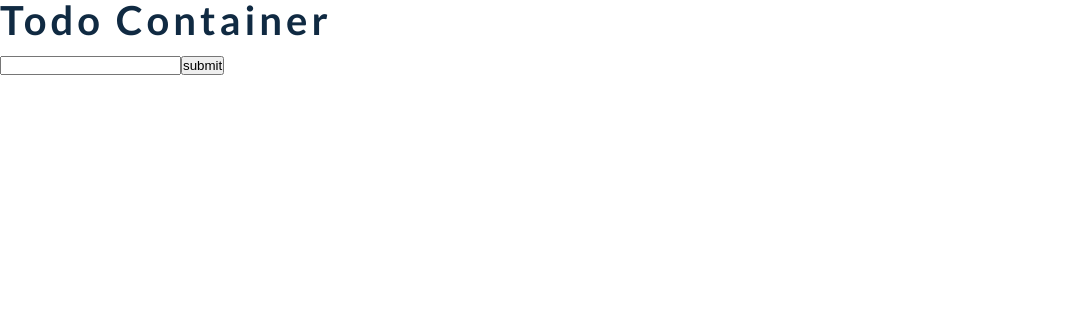
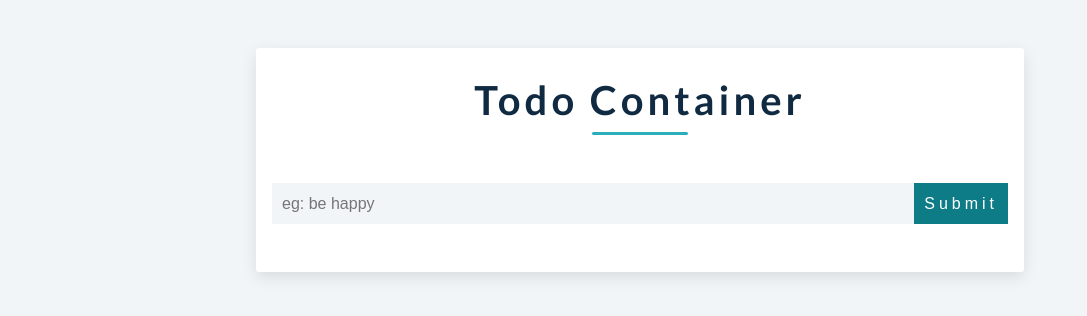
Before and after one commit to racharlasrikanth/react-todo-list, a React (Create React App) app: page / in a window 1280 px wide. Shown: the top 316 px of the page, without its empty margins (0-1087 px from the left). Built offline with nearby package versions, Linux system fonts and the light colour scheme.

Commit message:
todo list styles added

```diff
--- a/src/App.js
+++ b/src/App.js
@@ -38,15 +38,27 @@ const App = () => {
     setAlert({ status:true, message:"Item Updated", type:"success" });
   }
 
+  const clearTodoList = () => {
+    setAlert({ status:true, message:"Items Deleted", type:"danger" });
+    setTodoList([]);
+  }
+
   return (
     <>
       <main>
+        <div className="main-container">
           <Title />
           {
             alert.status && <Alert setAlert={setAlert} message={alert.message} type={alert.type}/>
           }
           <Form formInput={formInput} setFormInput={setFormInput} submitHandler={submitHandler} isEditing={isEditing} updateTodo={updateTodo} setAlert={setAlert}/>
           <TodoList todoList={todoList} deleteTodo={deleteTodo} updateTodo={updateTodo} setIsEditing={setIsEditing} setFormInput={setFormInput}/>
+          {
+            (todoList.length > 0) && <div className="clear-items">
+            <button className="clear-btn" onClick={clearTodoList}>clear todos</button>
+          </div>
+          }
+        </div>
       </main>
     </>
   );
--- a/src/components/Alert.js
+++ b/src/components/Alert.js
@@ -10,7 +10,7 @@ const Alert = ({ message, type, setAlert }) => {
   }, []);
 
 
-  return <div className={`${type}`}>{message}</div>;
+  return <div className={`alert ${type}`}>{message}</div>;
 }
 
 export default Alert;
--- a/src/components/Form.js
+++ b/src/components/Form.js
@@ -31,11 +31,11 @@ const Form = ({ formInput, setFormInput, submitHandler, isEditing, updateTodo, s
 
   return <div className='form-container'>
       <form>
-        <input type="text" value={formInput} onChange={(e) => setFormInput(e.target.value)}/>
+        <input type="text" className='form-input' value={formInput} onChange={(e) => setFormInput(e.target.value)} placeholder='eg: be happy'/>
         {
             isEditing.status
-            ? <button type="submit" onClick={updateCurrentTodo}>edit</button>
-            : <button type="submit" onClick={handleFormSubmit}>submit</button>
+            ? <button className='submit-btn' type="submit" onClick={updateCurrentTodo}>edit</button>
+            : <button className='submit-btn' type="submit" onClick={handleFormSubmit}>submit</button>
         }
       </form>
   </div>;
--- a/src/index.css
+++ b/src/index.css
@@ -41,9 +41,17 @@ Variables
   --ff-primary: "Lato", sans-serif;
   --transition: all 0.3s linear;
   --spacing: 0.25rem;
-  --radius: 0.5rem;
+  --radius: 0.2rem;
   --light-shadow: 0 5px 15px rgba(0, 0, 0, 0.1);
   --dark-shadow: 0 5px 15px rgba(0, 0, 0, 0.2);
+  --fixed-width: 500px;
+  --max-width: 800px;
+  --clr-red-dark: rgb(126, 5, 5);
+  --clr-red-light: rgb(240, 180, 180);
+  --clr-yellow-dark: hsl(60, 95%, 33%);
+  --clr-yellow-light: hsl(60, 95%, 73%);
+  --clr-green-dark: hsl(125, 77%, 17%);
+  --clr-green-light: hsl(118, 63%, 79%);
 }
 /*
 ===============
@@ -61,7 +69,7 @@ html {
 }
 body {
   font-family: var(--ff-primary);
-  background: var(--clr-white);
+  background: var(--clr-grey-10);
   color: var(--clr-grey-1);
   line-height: 1.5;
   font-size: 0.875rem;
@@ -179,3 +187,148 @@ p {
 Todolist styles
 ===============
 */
+main{
+  display: grid;
+  justify-items: center;
+  align-items: flex-start;
+  width: 90%;
+  min-height: 100vh;
+  margin-left: auto;
+  margin-right: auto;
+}
+.main-container{
+  width: 100%;
+  display: grid;
+  grid-template-columns: 1fr;
+  gap: 1rem;
+  background-color: var(--clr-white);
+  padding: 2rem 1rem;
+  border-radius: var(--radius);
+  box-shadow: var(--light-shadow);
+  margin-top: 3rem;
+  margin-bottom: 3rem;
+  max-width: 768px;
+}
+.title{
+  text-align: center;
+  margin-bottom: 2rem;
+}
+.title .underline{
+  width: 6rem;
+  height: 3px;
+  background-color: var(--clr-primary-5);
+  margin-left: auto;
+  margin-right: auto;
+  border-radius: var(--radius);
+}
+.alert{
+  text-align: center;
+  padding: .4rem .5rem;
+  border-radius: var(--radius);
+}
+.alert.success{
+  color: var(--clr-green-dark);
+  background-color: var(--clr-green-light);
+}
+.alert.danger{
+  color: var(--clr-red-dark);
+  background-color: var(--clr-red-light);
+}
+.form-container form{
+  display: grid;
+  grid-template-columns: 1fr auto;
+}
+.form-container .form-input, .form-container .submit-btn{
+  font-size: 1rem;
+  padding: .6rem .5rem;
+}
+.form-container .form-input{
+  background-color: var(--clr-grey-10);
+  border: 2px solid transparent;
+}
+.form-container .form-input:focus{
+  outline-color: var(--clr-primary-5);
+}
+.form-container .submit-btn{
+  text-transform: capitalize;
+  letter-spacing: var(--spacing);
+  background-color: var(--clr-primary-3);
+  color: var(--clr-white);
+  border: 2px solid transparent;
+  cursor: pointer;
+  transition: var(--transition);
+}
+.form-container .submit-btn:hover{
+  color: var(--clr-primary-1);
+  background-color: var(--clr-primary-7);
+}
+.form-container .submit-btn:focus{
+  outline-color: var(--clr-primary-4);
+}
+.todolist-container{
+  display: grid;
+  grid-template-columns: 1fr;
+  gap: 1rem;
+}
+.todolist-container .todo{
+  background-color: var(--clr-grey-10);
+  padding: .7rem .5rem;
+  text-transform: capitalize;
+  border-radius: var(--radius);
+  box-shadow: var(--light-shadow);
+  transition: var(--transition);
+  display: grid;
+  grid-template-columns: 1fr auto;
+}
+.todolist-container .todo:hover{
+  box-shadow: var(--dark-shadow);
+}
+.todolist-container .todo .message{
+  font-size: 1rem;
+  letter-spacing: calc(var(--spacing) - 2px);
+}
+.todolist-container .todo .button-container{
+  display: grid;
+  grid-template-columns: 1fr 1fr;
+  gap: 1rem;
+}
+.todolist-container .todo .button-container button{
+  background: transparent;
+  border: transparent;
+  font-size: 1.5rem;
+  cursor: pointer;
+}
+.edit-btn{
+  color: green;
+  transition: var(--transition);
+}
+.edit-btn:hover{
+  color: var(--clr-green-dark);
+}
+.delete-btn{
+  color: red;
+  transition: var(--transition);
+}
+.delete-btn:hover{
+  color: var(--clr-red-dark);
+}
+.clear-items{
+  text-align: center;
+  margin-top: 1rem;
+}
+.clear-items .clear-btn{
+  padding: .4rem .5rem;
+  border-radius: var(--radius);
+  color: var(--clr-white);
+  letter-spacing: var(--spacing);
+  text-transform: capitalize;
+  cursor: pointer;
+  background: var(--clr-primary-3);
+  border: 2px solid transparent;
+  transition: var(--transition);
+}
+.clear-items .clear-btn:hover{
+  background: transparent;
+  color: red;
+  border-color: red;
+}
```
Lines whose indentation alone changed are shown as unchanged.
